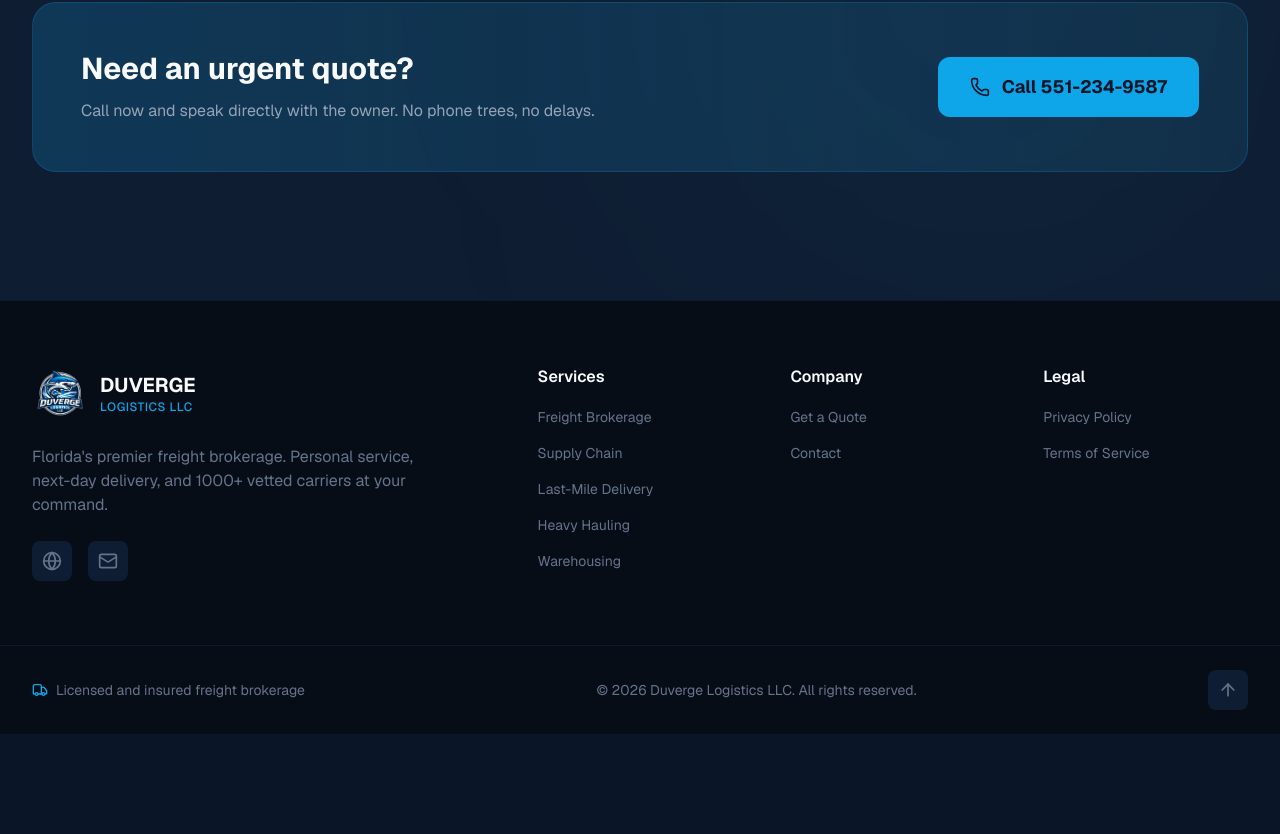
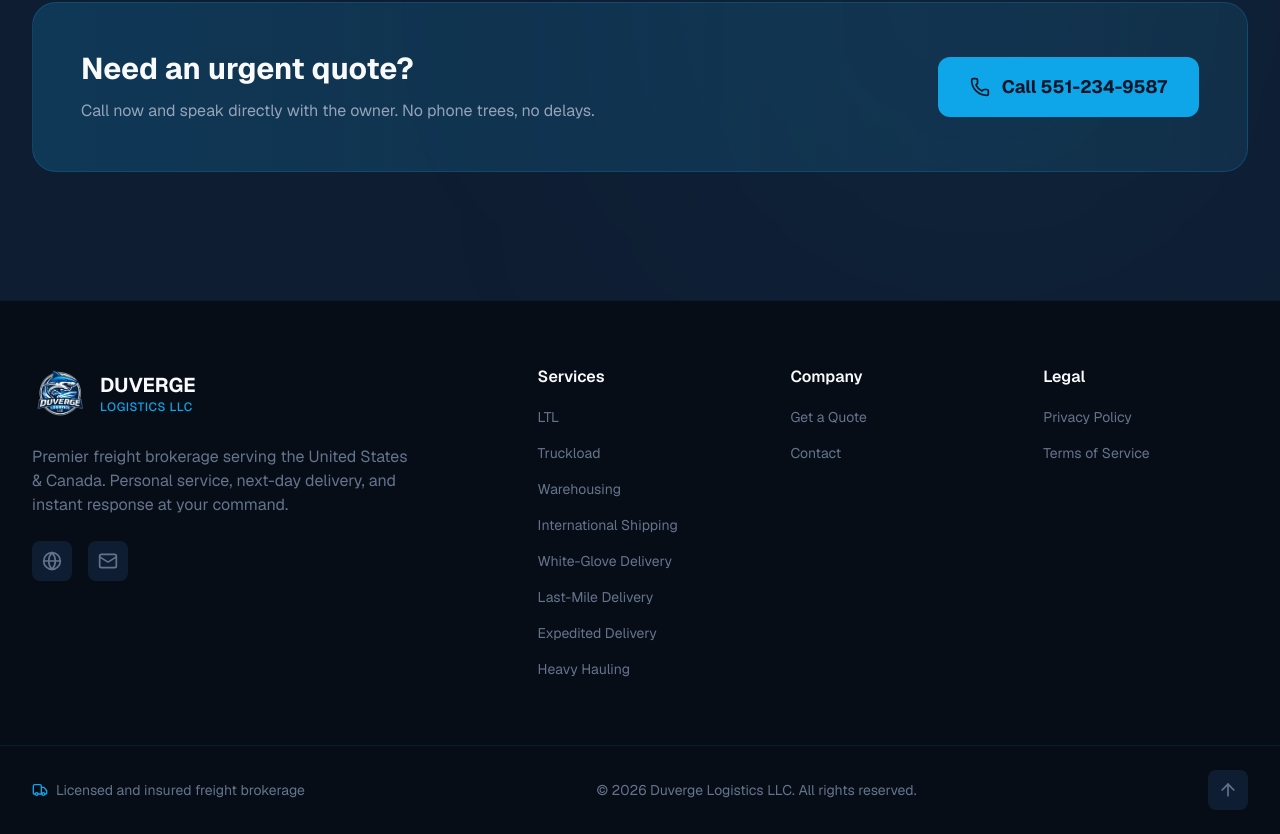
Before and after one commit to TheAlchemist6/duverge-logistics, a Next.js app: page / in a window 1280 px wide. Shown: the part 3960-4794 px from the top of the page. Before the commit the page ends 4694 px from the top, so only its background shows below. Built offline with nearby package versions, Linux system fonts and the light colour scheme.

Commit message:
Update footer: description and services list to match current branding

```diff
--- a/app/sections/Footer.tsx
+++ b/app/sections/Footer.tsx
@@ -5,11 +5,14 @@ import { Truck, Globe, Mail, ArrowUp } from "lucide-react";
 
 const footerLinks = {
   services: [
-    { label: "Freight Brokerage", href: "#services" },
-    { label: "Supply Chain", href: "#services" },
+    { label: "LTL", href: "#services" },
+    { label: "Truckload", href: "#services" },
+    { label: "Warehousing", href: "#services" },
+    { label: "International Shipping", href: "#services" },
+    { label: "White-Glove Delivery", href: "#services" },
     { label: "Last-Mile Delivery", href: "#services" },
+    { label: "Expedited Delivery", href: "#services" },
     { label: "Heavy Hauling", href: "#services" },
-    { label: "Warehousing", href: "#services" },
   ],
   company: [
     { label: "Get a Quote", href: "#quote" },
@@ -48,8 +51,8 @@ export default function Footer() {
               </div>
             </a>
             <p className="text-[#64748b] mb-6 max-w-sm">
-              Florida&apos;s premier freight brokerage. Personal service, next-day delivery,
-              and 1000+ vetted carriers at your command.
+              Premier freight brokerage serving the United States & Canada. Personal service,
+              next-day delivery, and instant response at your command.
             </p>
             <div className="flex gap-4">
               <a
```
